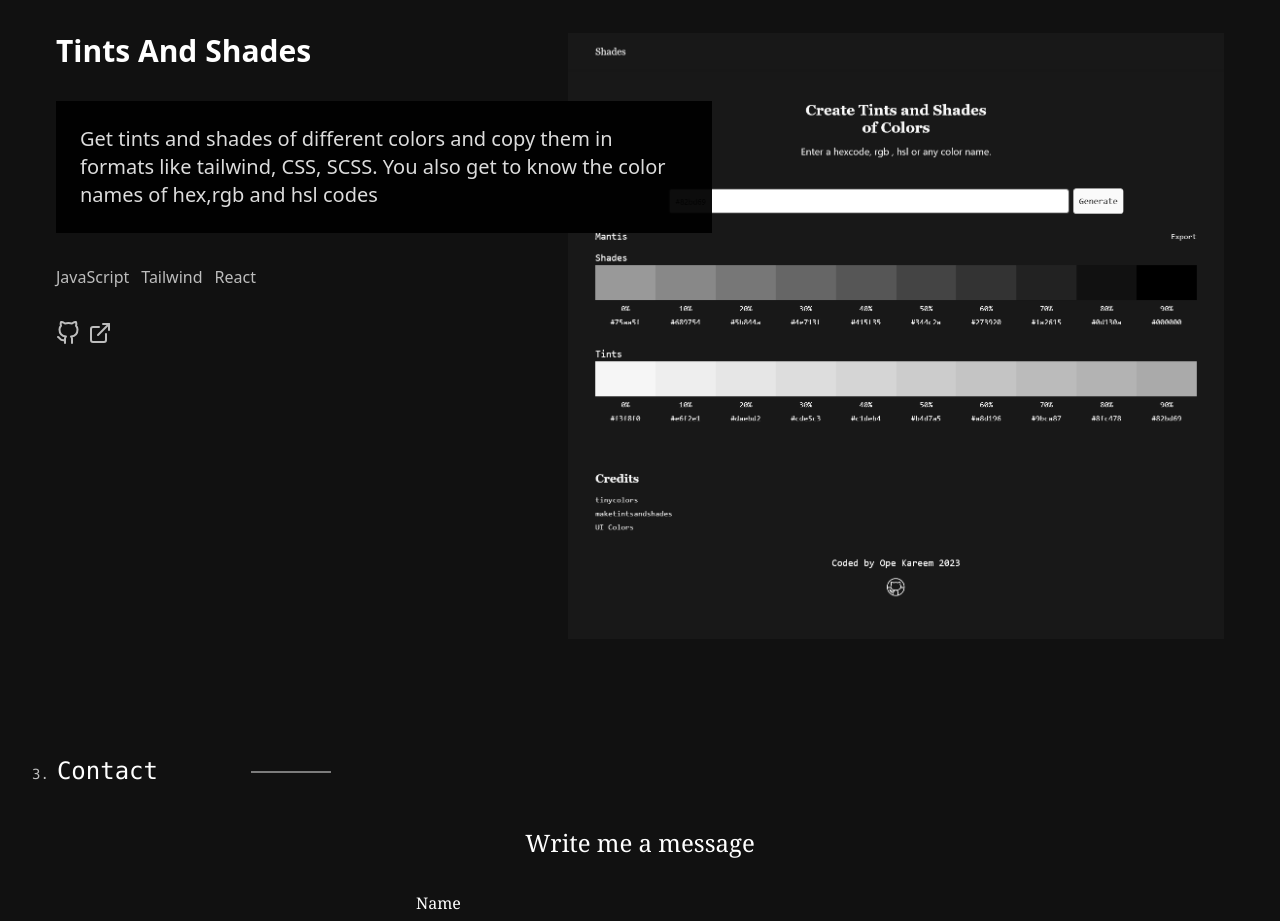
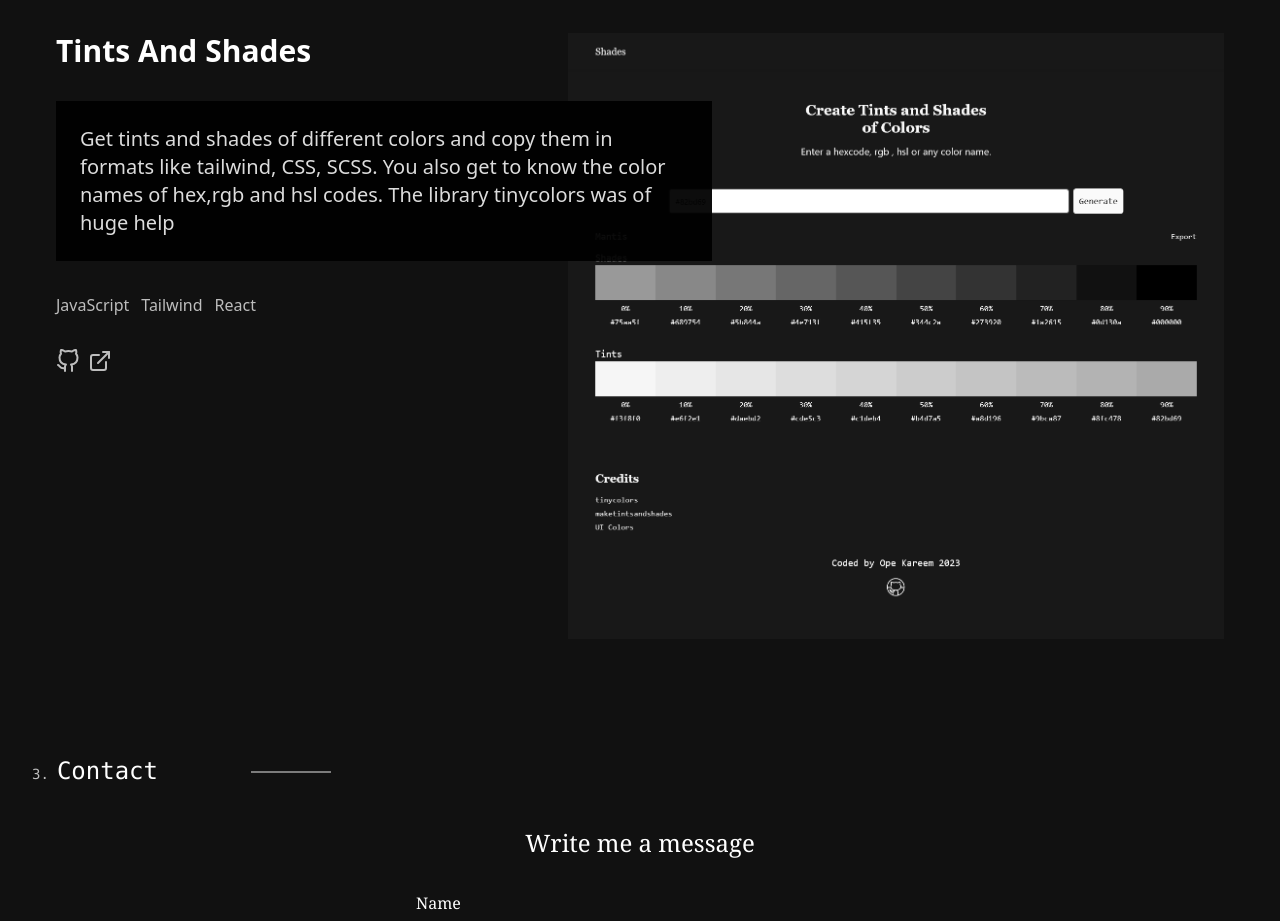
Before and after one commit to talentlessDeveloper/i-am-talentless-developer, a React (Vite) app: page / in a window 1280 px wide. Shown: the part 2760-3681 px from the top of the page. Built offline with nearby package versions, Linux system fonts and the light colour scheme; no server answers.

Commit message:
updated tints-and-shades description

```diff
--- a/src/utility/projectData.js
+++ b/src/utility/projectData.js
@@ -37,7 +37,7 @@ export const projectData = [
   {
     title: "Tints And Shades",
     techLists: ["JavaScript", "Tailwind", "React"],
-    text: "Get tints and shades of different colors and copy them in formats like tailwind, CSS, SCSS. You also get to know the color names of hex,rgb and hsl codes ",
+    text: "Get tints and shades of different colors and copy them in formats like tailwind, CSS, SCSS. You also get to know the color names of hex,rgb and hsl codes. The library tinycolors was of huge help ",
     img: tintsAndShades,
     link: "https://github.com/talentlessDeveloper/tints-and-shades",
     live: "https://talentlessdeveloper.github.io/tints-and-shades/",
```
